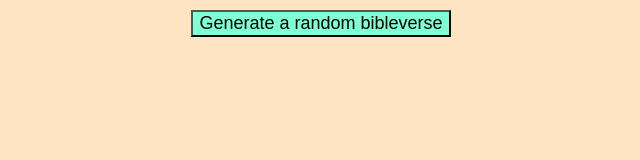
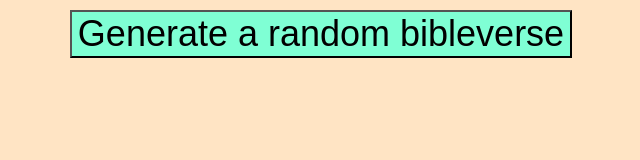
Before and after one commit to tordvb10/Api-Project, a website with bundled scripts: page index.html in a window 1280 px wide. Both pictures are taken after a click on the button "Generate a random bibleverse". Shown: the whole page, without its empty margins (319-959 px from the left). Built offline with nearby package versions, Linux system fonts and the light colour scheme; no server answers.

Commit message:
alt inni en p.

```diff
--- a/css/style.css
+++ b/css/style.css
@@ -16,9 +16,12 @@ body > * {
   align-self: center;
 }
 
+p {
+  font-size: 2rem;
+}
 
 .Add-bibleverse-button {
   max-width: fit-content;
   background-color:aquamarine;
-  font-size: large;
+  font-size: 36px;
 }
--- a/main.js
+++ b/main.js
@@ -31,7 +31,8 @@ const scripturesFetch = async (input) => {
 createpage()
 const button = document.querySelector(".Add-bibleverse-button").addEventListener("click", async ()=>{
     let RandomVers = await scripturesFetch(`/${content.bibleId}/verses/${content.verseId[Math.floor(Math.random()*content.verseId.length)]}`)
-    document.querySelector(".Add-bibleverse-paragraph").innerHTML = "<br/>" + RandomVers.data.content + "<br/>" + RandomVers.data.reference
+    document.querySelector(".Add-bibleverse-paragraph").innerHTML = "<br/>" + RandomVers.data.content
+    document.querySelector(".Add-bibleverse-paragraph p").innerHTML += "<br/><br/>" + RandomVers.data.reference
     document.querySelector(".Add-bibleverse-paragraph span").innerHTML = ""
 })
 
```
